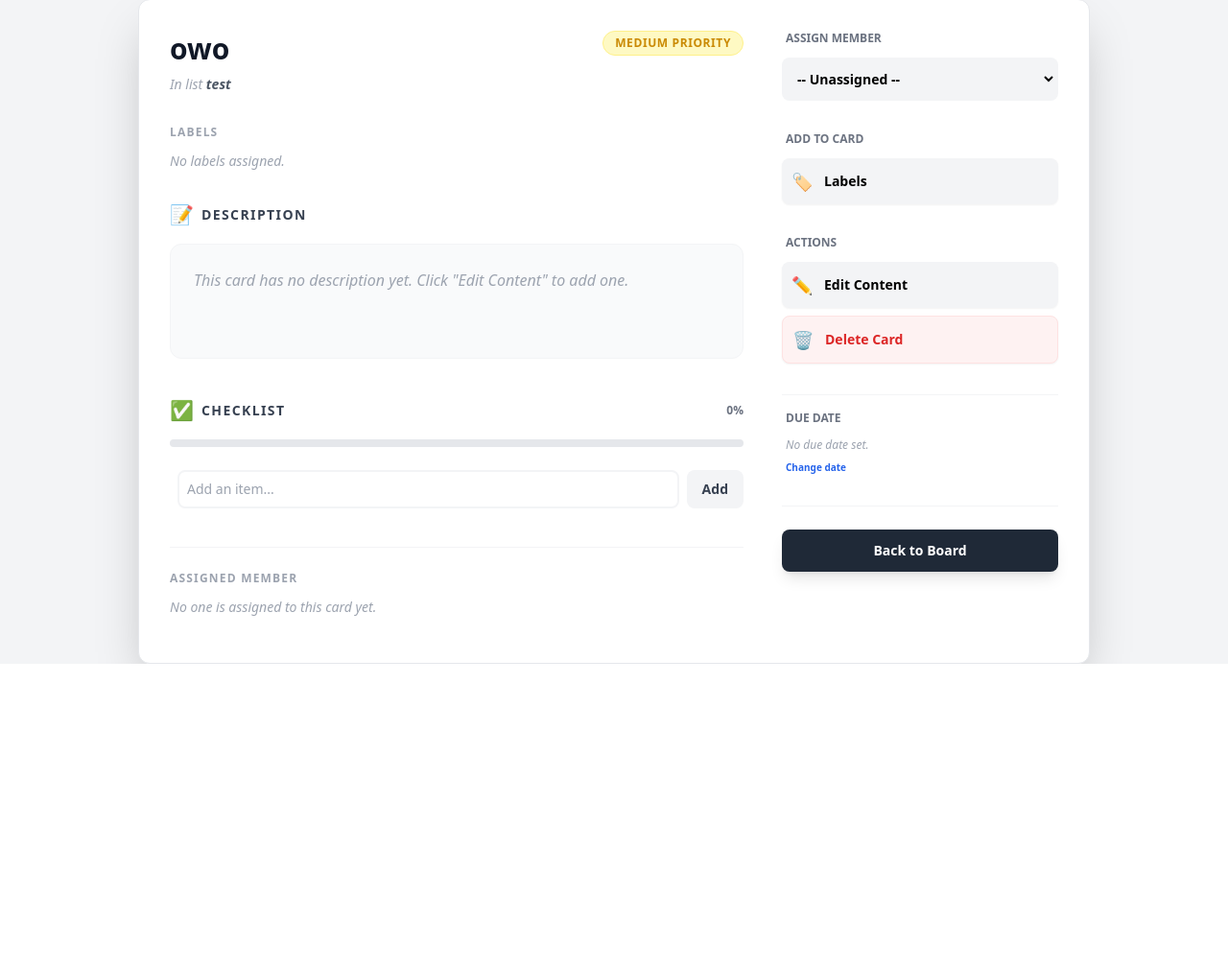
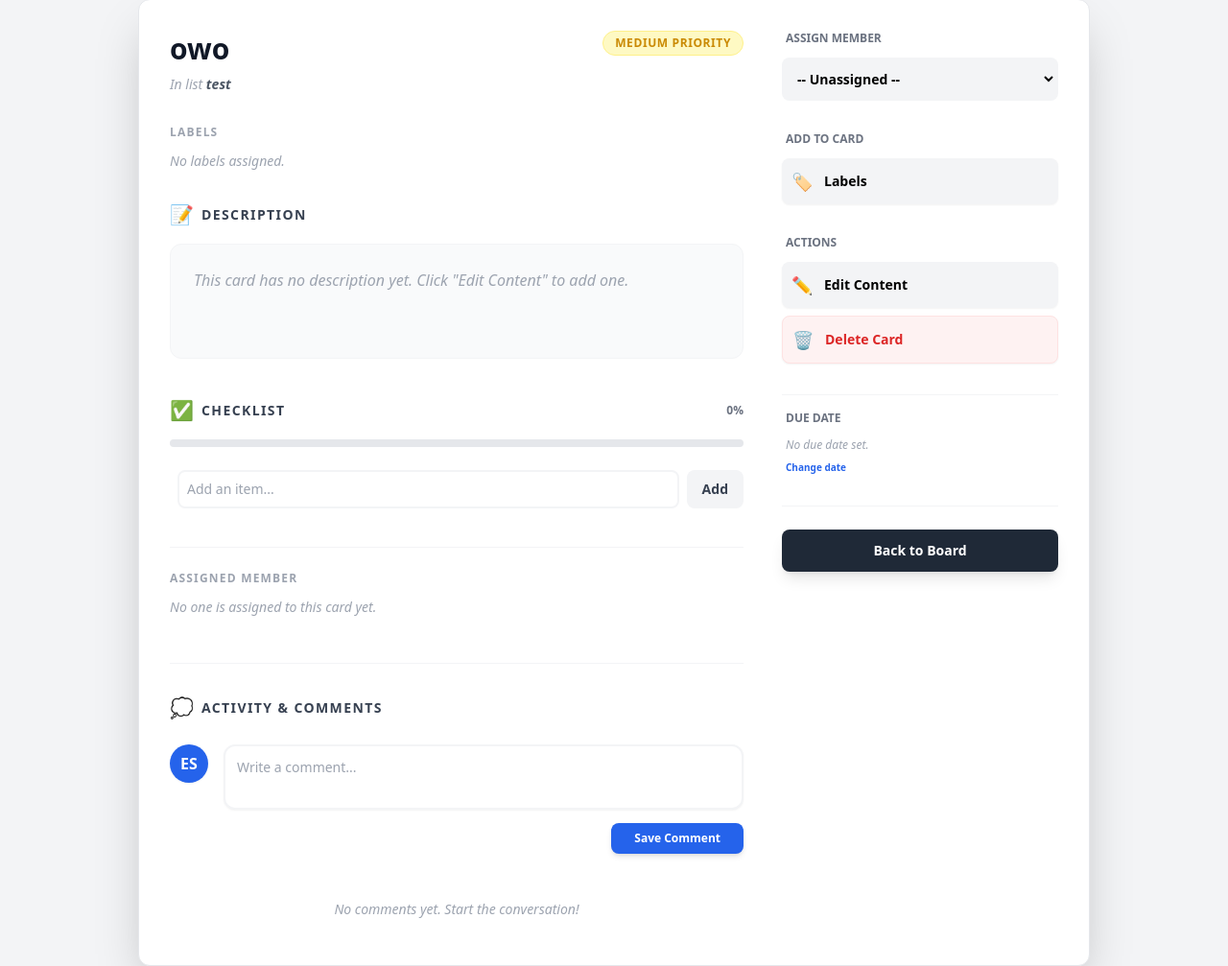
Before and after one commit to Retunse/Project-Management-App, a Django app: page /task/11/ in a window 1280 px wide. Shown: the part 153-1160 px from the top of the page at 96% size. Before the commit the page ends 845 px from the top, so only its background shows below. Run offline with Django 5.2, Linux system fonts and the light colour scheme; a user stored in the database is signed in; data comes from the database, SQL or seed files in the repository; both versions use the stored data as it was after the commit; parts of the project's set-up code (start-up, migrations or seed data) failed here and were passed over; some libraries are stand-ins or nearby versions.

Commit message:
implement task comments and activity feed with user avatars

```diff
--- a/boards/models.py
+++ b/boards/models.py
@@ -123,3 +123,16 @@ class ChecklistItem(models.Model):
 
     def __str__(self):
         return self.title
+
+
+class Comment(models.Model):
+    task = models.ForeignKey(Task, on_delete=models.CASCADE, related_name='comments')
+    author = models.ForeignKey(User, on_delete=models.CASCADE, related_name='task_comments')
+    text = models.TextField()
+    created_at = models.DateTimeField(auto_now_add=True)
+
+    class Meta:
+        ordering = ['-created_at']
+
+    def __str__(self):
+        return f"Comment by {self.author.username} on {self.task.title}"
--- a/boards/templates/boards/task_detail.html
+++ b/boards/templates/boards/task_detail.html
@@ -117,6 +117,50 @@
                         <p class="text-sm text-gray-400 italic">No one is assigned to this card yet.</p>
                     {% endif %}
                 </div>
+
+                <div class="mt-12 pt-8 border-t border-gray-100">
+                    <div class="flex items-center space-x-2 mb-6">
+                        <span class="text-xl">💭</span>
+                        <h3 class="text-sm font-bold text-gray-700 uppercase tracking-widest">Activity & Comments</h3>
+                    </div>
+
+                    <div class="flex space-x-4 mb-8">
+                        <div class="h-10 w-10 rounded-full bg-blue-600 text-white flex-shrink-0 flex items-center justify-center font-bold shadow-sm">
+                            {{ request.user.username|slice:":2"|upper }}
+                        </div>
+                        <form method="POST" action="{% url 'add_comment' task.id %}" class="flex-grow">
+                            {% csrf_token %}
+                            <textarea name="text" rows="2" placeholder="Write a comment..." required
+                                      class="w-full p-3 text-sm border-2 border-gray-100 rounded-xl outline-none focus:border-blue-400 transition resize-none shadow-sm"></textarea>
+                            <div class="mt-2 flex justify-end">
+                                <button type="submit" class="bg-blue-600 hover:bg-blue-700 text-white text-xs font-bold py-2 px-6 rounded-lg shadow-md transition transform active:scale-95">
+                                    Save Comment
+                                </button>
+                            </div>
+                        </form>
+                    </div>
+
+                    <div class="space-y-6">
+                        {% for comment in task.comments.all %}
+                        <div class="flex space-x-4">
+                            <div class="h-8 w-8 rounded-full bg-gray-200 text-gray-600 flex-shrink-0 flex items-center justify-center text-[10px] font-bold">
+                                {{ comment.author.username|slice:":2"|upper }}
+                            </div>
+                            <div class="flex-grow">
+                                <div class="flex items-center space-x-2">
+                                    <span class="text-sm font-bold text-gray-800">{{ comment.author.username }}</span>
+                                    <span class="text-[10px] text-gray-400 font-medium">{{ comment.created_at|timesince }} ago</span>
+                                </div>
+                                <div class="mt-1 p-3 bg-gray-50 rounded-xl rounded-tl-none border border-gray-100 text-sm text-gray-700 leading-relaxed shadow-sm">
+                                    {{ comment.text|linebreaks }}
+                                </div>
+                            </div>
+                        </div>
+                        {% empty %}
+                            <p class="text-center text-gray-400 text-sm italic py-4">No comments yet. Start the conversation!</p>
+                        {% endfor %}
+                    </div>
+                </div>
             </div>
 
             <div class="w-full lg:w-72 flex-shrink-0 space-y-8">
--- a/boards/urls.py
+++ b/boards/urls.py
@@ -25,4 +25,5 @@ urlpatterns = [
     path('task/<int:task_id>/assign/', views.assign_task, name='assign_task'),
     path('task/<int:task_id>/checklist/add/', views.add_checklist_item, name='add_checklist_item'),
     path('checklist/toggle/<int:item_id>/', views.toggle_checklist_item, name='toggle_checklist_item'),
+    path('task/<int:task_id>/comment/', views.add_comment, name='add_comment'),
 ]
--- a/boards/views.py
+++ b/boards/views.py
@@ -1,5 +1,5 @@
 from django.shortcuts import render, get_object_or_404, redirect
-from .models import Board, List, Task, User, Label, ActivityLog, ChecklistItem
+from .models import Board, List, Task, User, Label, ActivityLog, ChecklistItem, Comment
 from .forms import TaskForm, BoardForm, ListForm, SignUpForm
 from django.views.decorators.http import require_POST
 from django.contrib.auth.decorators import login_required
@@ -327,3 +327,19 @@ def toggle_checklist_item(request, item_id):
     item.is_done = not item.is_done
     item.save()
     return redirect('task_detail', task_id=item.task.id)
+
+
+@login_required
+@require_POST
+def add_comment(request, task_id):
+    task = get_object_or_404(
+        Task,
+        id=task_id,
+        list__board__in=Board.objects.filter(Q(owner=request.user) | Q(members=request.user))
+    )
+    text = request.POST.get('text')
+    if text:
+        Comment.objects.create(task=task, author=request.user, text=text)
+        log_activity(request.user, task.list.board, f"commented on '{task.title}'")
+
+    return redirect('task_detail', task_id=task.id)
```
Also changed, not shown: db.sqlite3. Lines whose indentation alone changed are shown as unchanged.
